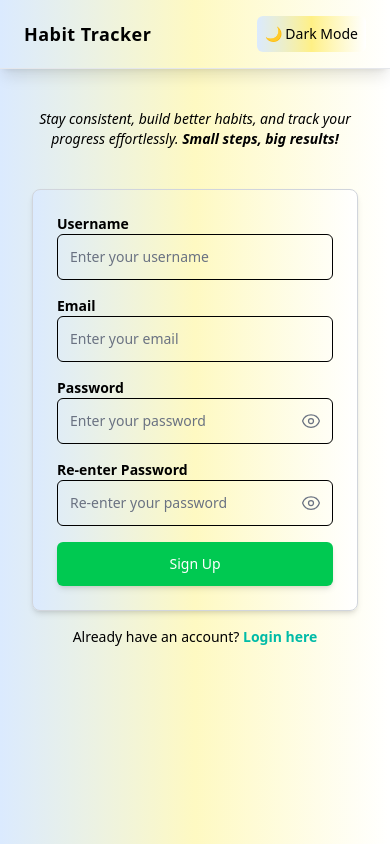
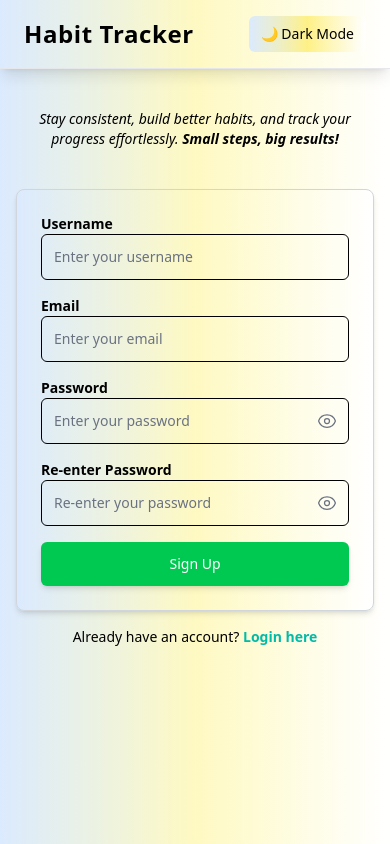
Before and after one commit to evanium-beryl/habit-trackers, a React (Vite) app: page /signup in a window 390 px wide. Built offline with nearby package versions, Linux system fonts and the light colour scheme.

Commit message:
I changed

```diff
--- a/src/SignUpPage.jsx
+++ b/src/SignUpPage.jsx
@@ -148,10 +148,8 @@ const handleInputChange = (e, field) => {
   return (
     <div
       className={`min-h-screen ${
-    darkMode
-      ? "bg-gray-900 text-white"
-      : "bg-gradient-to-r from-blue-100 via-yellow-100 to-white text-black"
-  } flex flex-col`}
+        darkMode ? "bg-gray-900 text-white" : "bg-gradient-to-r from-blue-100 via-yellow-100 to-white text-black"
+      }`}
     >
       {/* Navbar */}
       <div
@@ -162,15 +160,13 @@ const handleInputChange = (e, field) => {
         }`}
       >
         <div className="flex justify-between items-center max-w-6xl mx-auto">
-      <h1 className="text-lg sm:text-xl md:text-2xl font-bold tracking-wide">
-        Habit Tracker
-      </h1>
+          <h1 className="text-2xl sm:text-3xl font-bold tracking-wide">Habit Tracker</h1>
           <button
             onClick={handleDarkModeToggle}
-        className={`px-2 sm:px-3 py-2 rounded-md text-sm sm:text-base ${
+            className={`px-3 py-2 rounded-md transition-transform transform hover:scale-105 text-sm sm:text-base ${
               darkMode
-            ? "bg-gray-700 hover:bg-gray-600 text-white"
-            : "bg-gradient-to-r from-blue-100 via-yellow-200 to-white hover:from-blue-200 hover:via-yellow-300"
+                ? "bg-gray-700 text-white hover:bg-gray-600"
+                : "bg-gradient-to-r from-blue-100 via-yellow-200 to-white text-black hover:from-blue-200 hover:via-yellow-300"
             }`}
           >
             {darkMode ? "☀ Light Mode" : "🌙 Dark Mode"}
@@ -184,9 +180,8 @@ const handleInputChange = (e, field) => {
           <strong>Small steps, big results!</strong>
         </p>
 
-        <div className="flex-grow px-4 mt-10 flex items-center justify-center">
         <div
-    className={`p-6 rounded-lg shadow-md w-full max-w-xl mx-auto ${
+          className={`p-6 rounded-lg shadow-md max-w-md mx-auto ${
             darkMode
               ? "bg-gray-900 border border-gray-700"
               : "bg-gradient-to-r from-blue-100 via-yellow-100 to-white border border-gray-300"
@@ -336,7 +331,6 @@ const handleInputChange = (e, field) => {
             </button>
           </form>
         </div>
-        </div>
 
         <div className="text-center mt-4">
           <p className="text-sm sm:text-base">
```
Lines whose indentation alone changed are shown as unchanged.
